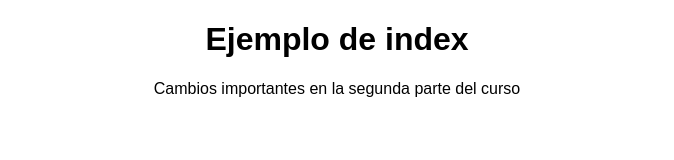
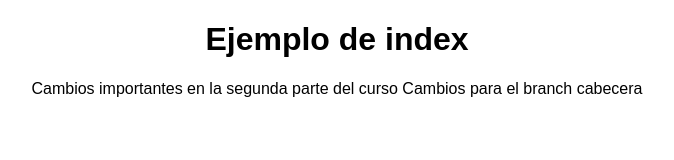
Before and after one commit to ivansanchez9322/hyperblog, a plain HTML site: page index.html in a window 1280 px wide. Shown: the whole page, without its empty margins (303-977 px from the left). Drawn offline with Linux system fonts and the light colour scheme.

Commit message:
commit dentro de cabecera

```diff
--- a/index.html
+++ b/index.html
@@ -10,5 +10,9 @@
   </head>
   <body>
     Cambios importantes en la segunda parte del curso
+
+
+    Cambios para el branch cabecera
+
   </body>
 </html>
```
Also changed, not shown: 1 other file.
